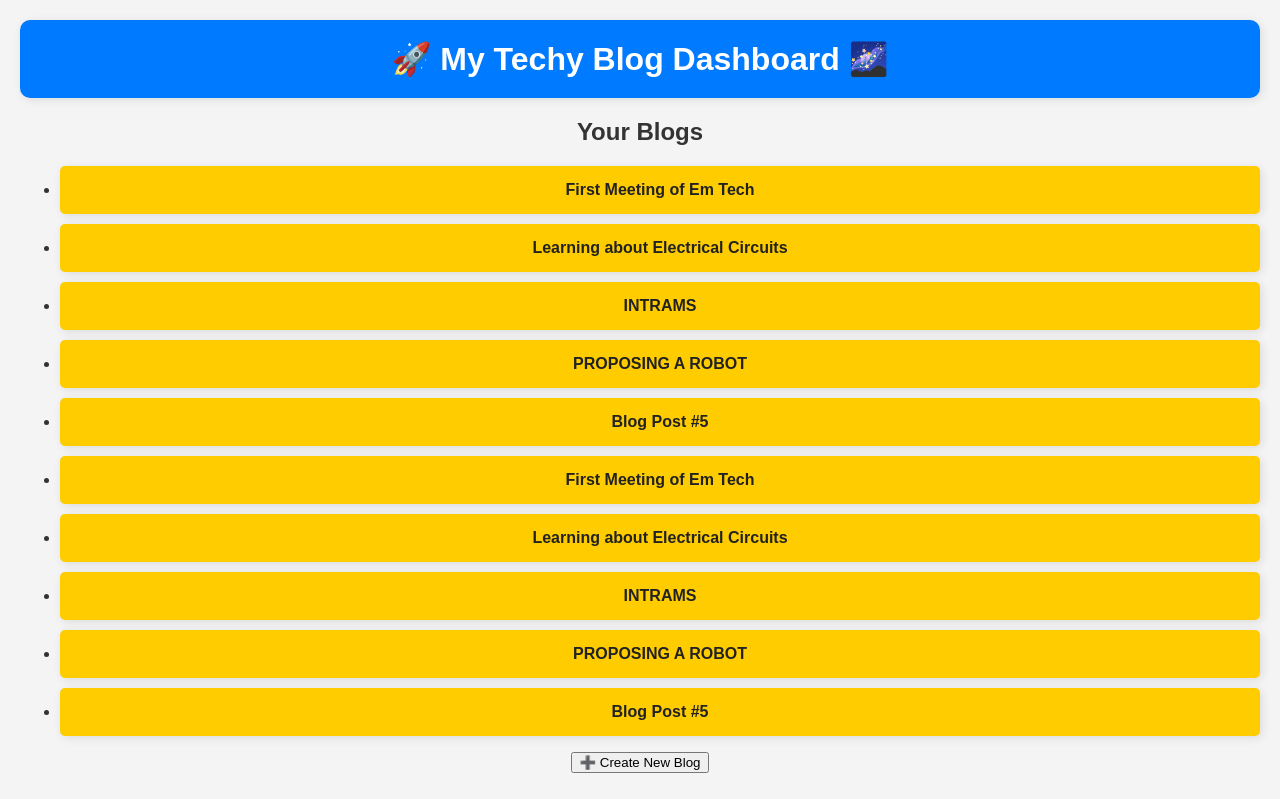
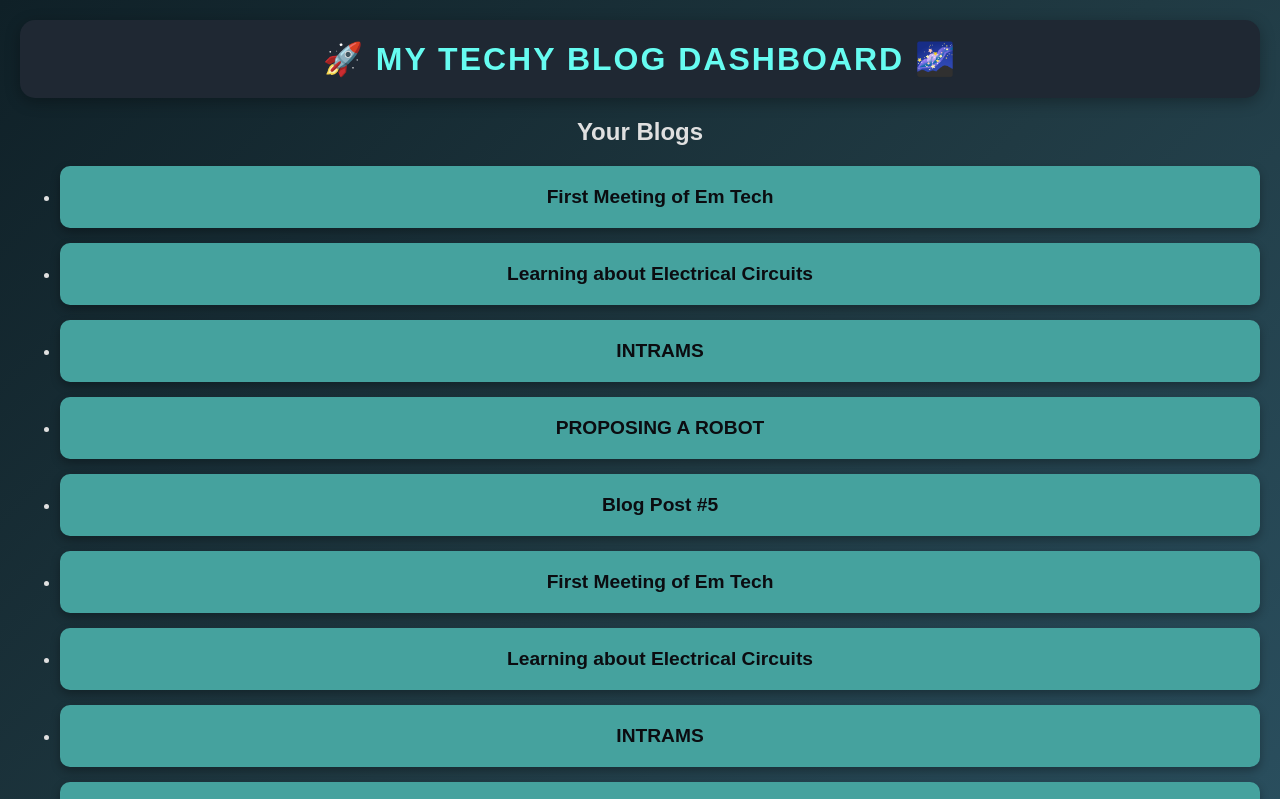
Before and after one commit to Hex24DEV/EmTech.github.io, a plain HTML site: page index.html in a window 1280 px wide. Shown: the top 799 px of the page. Drawn offline with Linux system fonts and the light colour scheme.

Commit message:
Update style.css

```diff
--- a/style.css
+++ b/style.css
@@ -1,20 +1,23 @@
 /* styles.css */
 
 body {
-    font-family: 'Arial', sans-serif;
-    background-color: #f4f4f4;
-    color: #333;
+    font-family: 'Orbitron', sans-serif;
+    background-color: #0f2027;
+    background-image: linear-gradient(135deg, #0f2027, #203a43, #2c5364);
+    color: #e0e0e0;
     margin: 0;
     padding: 20px;
     text-align: center;
 }
 
 header {
-    background-color: #007bff;
-    color: white;
+    background-color: #1f2833;
+    color: #66fcf1;
     padding: 20px;
-    border-radius: 10px;
-    box-shadow: 2px 2px 10px rgba(0, 0, 0, 0.1);
+    border-radius: 15px;
+    box-shadow: 0 4px 15px rgba(0, 0, 0, 0.3);
+    text-transform: uppercase;
+    letter-spacing: 2px;
 }
 
 h1 {
@@ -24,10 +27,10 @@ h1 {
 .container {
     max-width: 800px;
     margin: auto;
-    background: white;
+    background: #1b2838;
     padding: 20px;
-    border-radius: 10px;
-    box-shadow: 2px 2px 15px rgba(0, 0, 0, 0.1);
+    border-radius: 15px;
+    box-shadow: 0 4px 20px rgba(0, 0, 0, 0.5);
 }
 
 .blog-list {
@@ -36,16 +39,43 @@ h1 {
 }
 
 .blog-list li {
-    background: #ffcc00;
-    margin: 10px 0;
-    padding: 15px;
-    border-radius: 5px;
-    box-shadow: 2px 2px 10px rgba(0, 0, 0, 0.1);
+    background: #45a29e;
+    margin: 15px 0;
+    padding: 20px;
+    border-radius: 10px;
+    box-shadow: 0 4px 10px rgba(0, 0, 0, 0.3);
+    transition: transform 0.3s;
+}
+
+.blog-list li:hover {
+    transform: translateY(-5px);
 }
 
 .blog-list a {
     text-decoration: none;
-    color: #222;
+    color: #0b0c10;
     font-weight: bold;
+    font-size: 1.2em;
 }
-</div>")}]}
+
+button#new-blog-btn {
+    margin-top: 20px;
+    padding: 15px 25px;
+    background: #45a29e;
+    color: #0b0c10;
+    border: none;
+    border-radius: 10px;
+    font-size: 1.1em;
+    cursor: pointer;
+    transition: background 0.3s;
+}
+
+button#new-blog-btn:hover {
+    background: #66fcf1;
+}
+
+footer {
+    margin-top: 30px;
+    color: #ccc;
+    font-size: 0.9em;
+}
```
